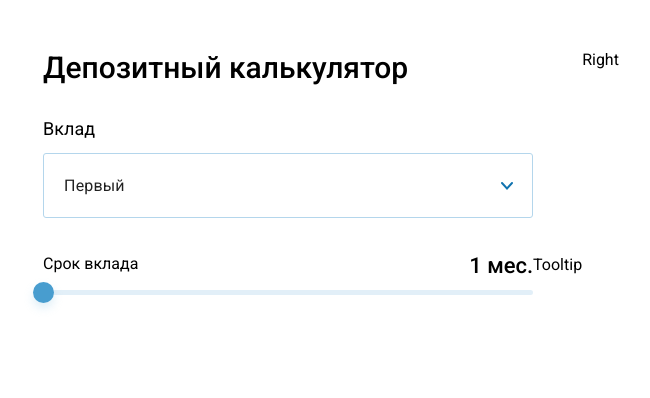
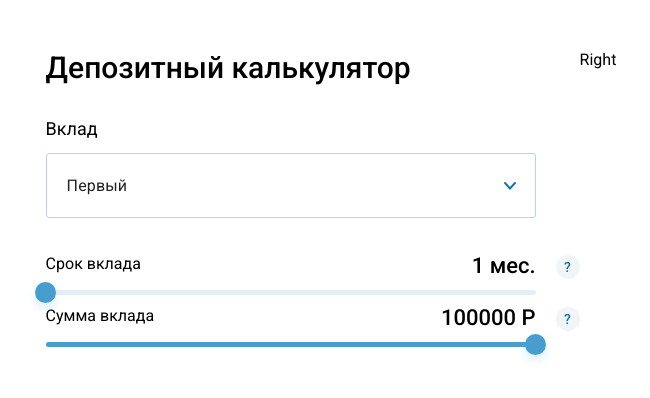
Before and after one commit to webdevkirill/deposit-calc-react, a React (Create React App) app: page / in a window 1280 px wide. Shown: the top 398 px of the page, without its empty margins (309-959 px from the left). Built offline with nearby package versions, Linux system fonts and the light colour scheme.

Commit message:
Добавляет тултип для выбора числовых значений

```diff
--- a/src/components/LeftSide/LeftSide.js
+++ b/src/components/LeftSide/LeftSide.js
@@ -3,19 +3,35 @@ import { Header } from '../../common/typography/typography';
 import DepositTypeChooser from '../DepositTypeChooser/DepositTypeChooser';
 import RangeSelector from '../RangeSelector/RangeSelector';
 
-const config = {
-	title: 'Срок вклада',
-	valueName: 'мес.',
-	minValue: 1,
-	step: 1,
-};
+const tooltipConfig = [
+	{
+		id: 'depositeTime',
+		title: 'Срок вклада',
+		valueName: 'мес.',
+		minValue: 1,
+		step: 1,
+		tooltipTitle: 'Тooltip 1',
+		tooltipText: 'Text of tooltip 1',
+	},
+	{
+		id: 'depositeSum',
+		title: 'Сумма вклада',
+		valueName: 'Р',
+		minValue: 100000,
+		step: 10000,
+		tooltipTitle: 'Тooltip 2',
+		tooltipText: 'Text of tooltip 2',
+	},
+];
 
 export default function LeftSide() {
 	return (
 		<div>
 			<Header mb={34}>Депозитный калькулятор</Header>
 			<DepositTypeChooser />
-			<RangeSelector config={config} />
+			{tooltipConfig.map((config) => (
+				<RangeSelector key={config.id} config={config} />
+			))}
 		</div>
 	);
 }
--- a/src/components/RangeSelector/RangeSelector.js
+++ b/src/components/RangeSelector/RangeSelector.js
@@ -1,8 +1,16 @@
 import React, { useState } from 'react';
+import Tooltip from '../Tooltip/Tooltip';
 import { RangeSlider, rangeSelectorStyles } from './rangeSelectorStyles';
 
 export default function RangeSelector({ config }) {
-	const { title, valueName, minValue, step } = config;
+	const {
+		title,
+		valueName,
+		minValue,
+		step,
+		tooltipTitle,
+		tooltipText,
+	} = config;
 	const [rangeSlectorValue, setRangeSlectorValue] = useState(minValue);
 
 	const rangeChangeHandler = (e, newValue) => {
@@ -28,7 +36,12 @@ export default function RangeSelector({ config }) {
 					value={rangeSlectorValue}
 				/>
 			</div>
-			<p>Tooltip</p>
+			<p>
+				<Tooltip
+					tooltipTitle={tooltipTitle}
+					tooltipText={tooltipText}
+				/>
+			</p>
 		</div>
 	);
 }
--- /dev/null
+++ b/src/components/Tooltip/Tooltip.js
@@ -0,0 +1,48 @@
+import React, { useState } from 'react';
+import Button from '@material-ui/core/Button';
+import ClickAwayListener from '@material-ui/core/ClickAwayListener';
+import { HtmlTooltip, tooltipStyles } from './tooltipStyles';
+
+export default function Tooltip({ tooltipTitle, tooltipText }) {
+	const [isOpen, setIsOpen] = useState(false);
+
+	const handleTooltipClose = () => {
+		setIsOpen(false);
+	};
+
+	const handleTooltipClick = () => {
+		setIsOpen((prev) => !prev);
+	};
+
+	const styles = tooltipStyles();
+
+	return (
+		<ClickAwayListener onClickAway={handleTooltipClose}>
+			<HtmlTooltip
+				arrow
+				title={
+					<>
+						<h5 className={styles.tooltipTitle}>{tooltipTitle}</h5>
+						<p className={styles.tooltipText}>{tooltipText}</p>
+					</>
+				}
+				placement='right-start'
+				disableFocusListener
+				disableHoverListener
+				disableTouchListener
+				onClose={handleTooltipClose}
+				open={isOpen}
+				PopperProps={{
+					disablePortal: true,
+				}}
+			>
+				<Button
+					className={styles.tooltipLabel}
+					onClick={handleTooltipClick}
+				>
+					?
+				</Button>
+			</HtmlTooltip>
+		</ClickAwayListener>
+	);
+}
--- /dev/null
+++ b/src/components/Tooltip/tooltipStyles.js
@@ -0,0 +1,51 @@
+import { withStyles, makeStyles } from '@material-ui/core/styles';
+import Tooltip from '@material-ui/core/Tooltip';
+
+export const HtmlTooltip = withStyles((theme) => ({
+	tooltip: {
+		backgroundColor: '#fff',
+		color: '#000',
+		borderRadius: 8,
+		padding: '15px 23px',
+		width: 226,
+		minHeight: 102,
+		border: '1px solid #F1F5F7',
+		boxShadow: '0px 5px 21px rgba(0, 0, 0, 0.1)',
+	},
+	arrow: {
+		color: '#fff',
+	},
+	tooltipPlacementRight: {
+		margin: '0 0 0 26px',
+	},
+}))(Tooltip);
+
+export const tooltipStyles = makeStyles({
+	tooltipLabel: {
+		minWidth: 0,
+		width: 24,
+		height: 24,
+		display: 'flex',
+		justifyContent: 'center',
+		alignItems: 'center',
+		padding: 0,
+		borderRadius: '50%',
+		background: '#F1F5F7',
+		color: '#1272AE',
+		fontSize: 14,
+		lineHeight: '16px',
+		marginLeft: 20,
+		'&:hover': {
+			background: '#F1F5F7',
+		},
+	},
+	tooltipTitle: {
+		fontSize: 18,
+		lineHeight: '22px',
+		marginBottom: 10,
+	},
+	tooltipText: {
+		fontSize: 14,
+		lineHeight: '17px',
+	},
+});
```
